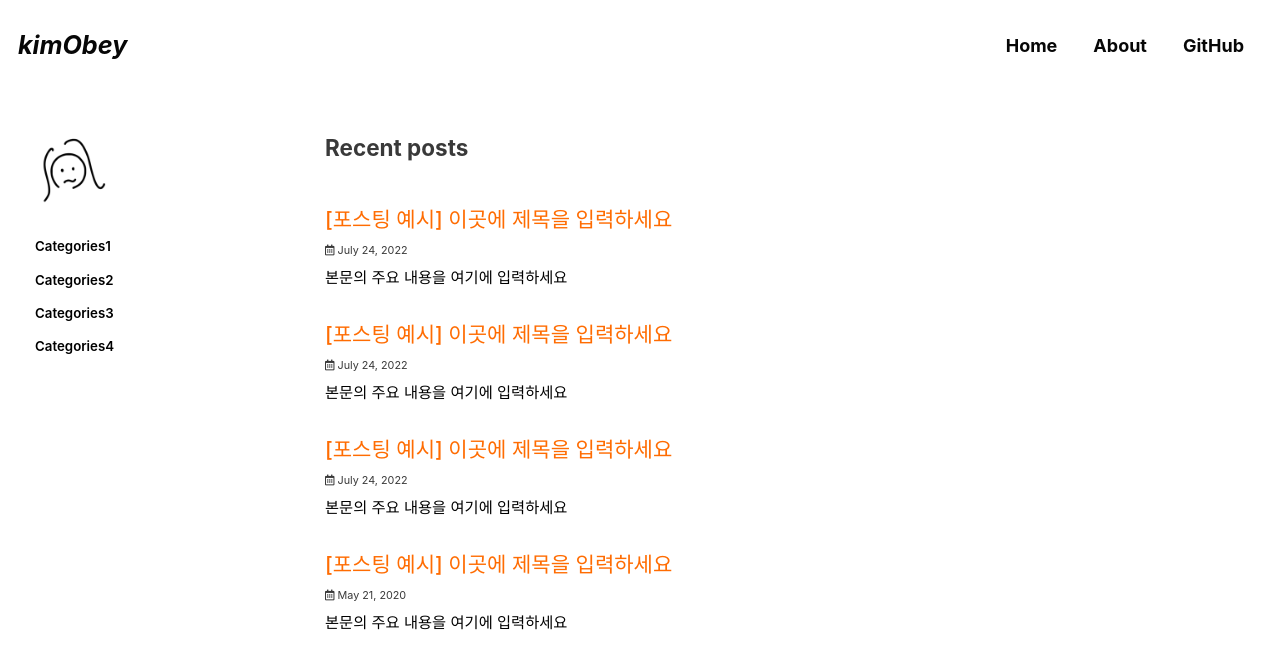
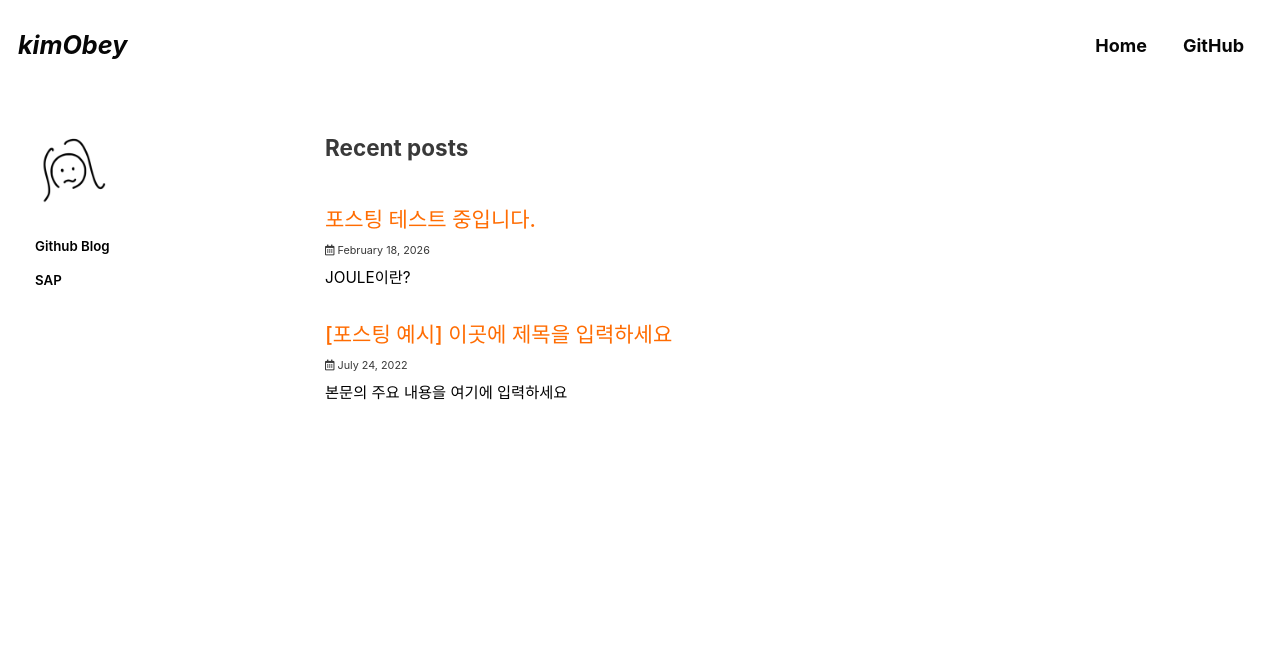
Before and after one commit to kimObey/kimObey.github.io, a Jekyll site: the page built from index.html, in a window 1280 px wide and 900 px high. Shown: the top 669 px of the window. Built offline with Jekyll 4.4.1, drawn with Linux system fonts in a browser that asks for light colours; cached includes are drawn as plain includes; some web fonts are replaced; the list of posts is cut into pages by our own code.

Commit message:
VsCode에서 수정 및 카테고리, 포스트 테스트 진행

```diff
--- a/_data/navigation.yml
+++ b/_data/navigation.yml
@@ -1,10 +1,10 @@
 # main links
 main:
   - title: "Home"
-    url: https://choiiis.github.io/
+    url: https://kimobey.github.io/
 
-  - title: "About"
-    url: /about/
+  #- title: "About"
+  #  url: /about/
 
   - title: "GitHub"
     url: https://github.com/kimObey
@@ -18,11 +18,11 @@ main:
 # sidebar navigation (categories)
 # 2022.02.15 sidebar update : simple ver.
 categories:
-  - title: "Categories1"
-    url: /categories/categories1/
-  - title: "Categories2"
-    url: /categories/categories2/
-  - title: "Categories3"
-    url: /categories/categories3/
-  - title: "Categories4"
-    url: /categories/categories4/
+  - title: "Github Blog"
+    url: /categories/gitHubBlog/
+  - title: "SAP"
+    url: /categories/categoriesSap/
+  #- title: "Category Test"
+  #  url: /categories/categoriesTest/
+  #- title: "Categories4"
+  #  url: /categories/categories4/
--- a/_posts/2022-07-24-categories-post-name-here-3.md
+++ /dev/null
@@ -1,21 +0,0 @@
----
-title: "[포스팅 예시] 이곳에 제목을 입력하세요"
-excerpt: "본문의 주요 내용을 여기에 입력하세요"
-
-categories:
-  - Categories3
-tags:
-  - [tag1, tag2]
-
-permalink: /categories3/post-name-here-3/
-
-toc: true
-toc_sticky: true
-
-date: 2022-07-24
-last_modified_at: 2022-07-24
----
-
-## 🦥 본문
-
-본문은 여기에 ...
--- a/_posts/2022-07-24-categories-post-name-here-4.md
+++ /dev/null
@@ -1,21 +0,0 @@
----
-title: "[포스팅 예시] 이곳에 제목을 입력하세요"
-excerpt: "본문의 주요 내용을 여기에 입력하세요"
-
-categories:
-  - Categories4
-tags:
-  - [tag1, tag2]
-
-permalink: /categories4/post-name-here-4/
-
-toc: true
-toc_sticky: true
-
-date: 2022-07-24
-last_modified_at: 2022-07-24
----
-
-## 🦥 본문
-
-본문은 여기에 ...
--- a/_posts/2022-07-24-categories-post-name-here.md
+++ /dev/null
@@ -1,21 +0,0 @@
----
-title: "[포스팅 예시] 이곳에 제목을 입력하세요"
-excerpt: "본문의 주요 내용을 여기에 입력하세요"
-
-categories:
-  - Categories1
-tags:
-  - [tag1, tag2]
-
-permalink: /categories1/post-name-here/
-
-toc: true
-toc_sticky: true
-
-date: 2020-05-21
-last_modified_at: 2021-10-09
----
-
-## 🦥 본문
-
-본문은 여기에 ...
--- /dev/null
+++ b/_posts/2026-01-21-categories-post-name-here.md
@@ -0,0 +1,21 @@
+---
+title: "포스팅 테스트 중입니다."
+excerpt: "JOULE이란?"
+
+categories:
+  - SAP
+tags:
+  - [SAP, JOULE]
+
+permalink: /categoriesSap/post-name-here/
+
+toc: true
+toc_sticky: true
+
+date: 2026-02-18
+last_modified_at: 2026-02-18
+---
+
+## 🦥 본문
+
+본문은 여기에 ...
```
Also changed, not shown: _pages/categories/category-categories1.md (deleted, +0 -9 lines), _pages/categories/category-categories2.md (deleted, +0 -9 lines), _pages/categories/category-categories3.md (deleted, +0 -9 lines), _pages/categories/category-categoriesSap.md (added, +9 -0 lines), _pages/categories/category-categoriesTest.md (added, +9 -0 lines), _pages/categories/category-gitHubBlog.md (added, +9 -0 lines).
